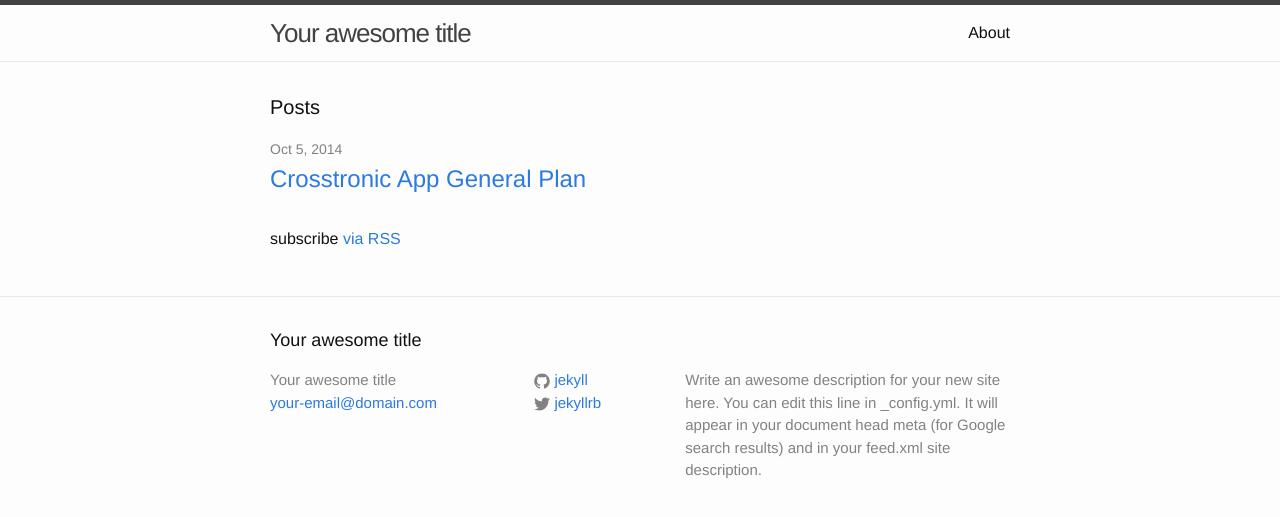
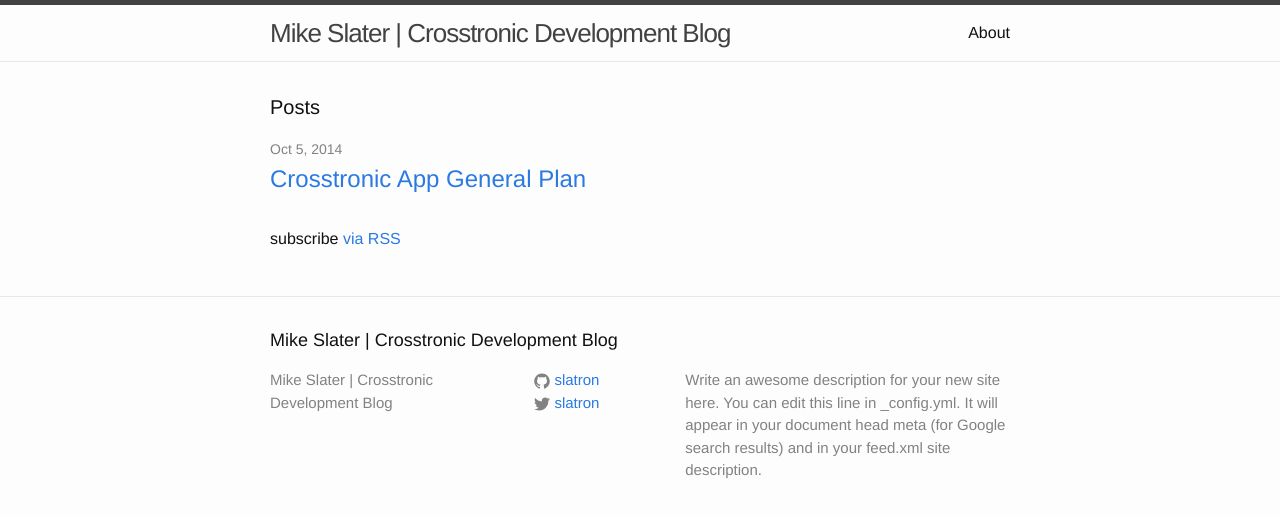
Before and after one commit to slatron/slatron.github.io, a Jekyll site: the page built from index.html, in a window 1280 px wide. Shown: the top 517 px of the page. Built offline with Jekyll 4.4.1, drawn with Linux system fonts in a browser that asks for light colours.

Commit message:
no email?

```diff
--- a/_config.yml
+++ b/_config.yml
@@ -1,14 +1,13 @@
 # Site settings
-title: Your awesome title
-email: your-email@domain.com
-description: > # this means to ignore newlines until "baseurl:"
+title: Mike Slater | Crosstronic Development Blog
+description: > # > = ignore newlines
   Write an awesome description for your new site here. You can edit this
   line in _config.yml. It will appear in your document head meta (for
   Google search results) and in your feed.xml site description.
 baseurl: "" # the subpath of your site, e.g. /blog/
-url: "http://yourdomain.com" # the base hostname & protocol for your site
-twitter_username: jekyllrb
-github_username:  jekyll
+url: "http://slatron.github.io"
+twitter_username: slatron
+github_username:  slatron
 
 # Build settings
 markdown: kramdown
```
